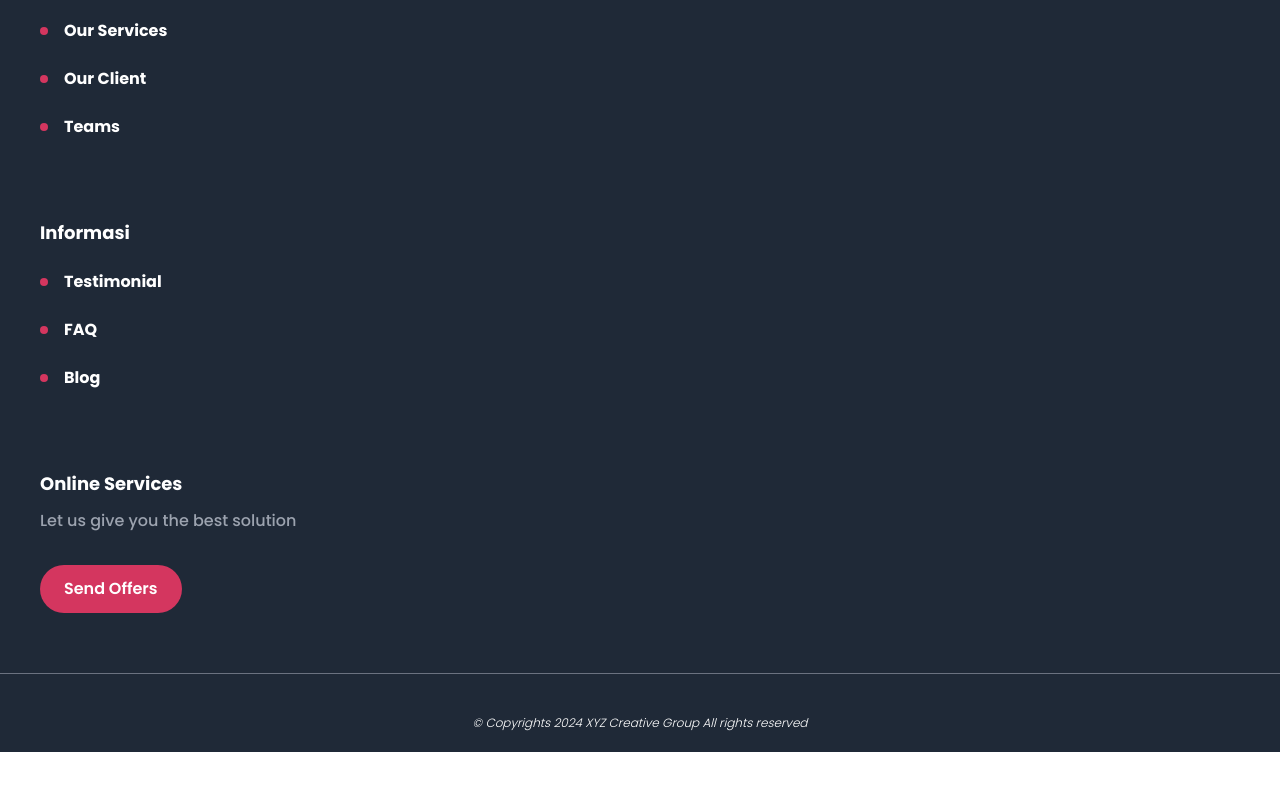
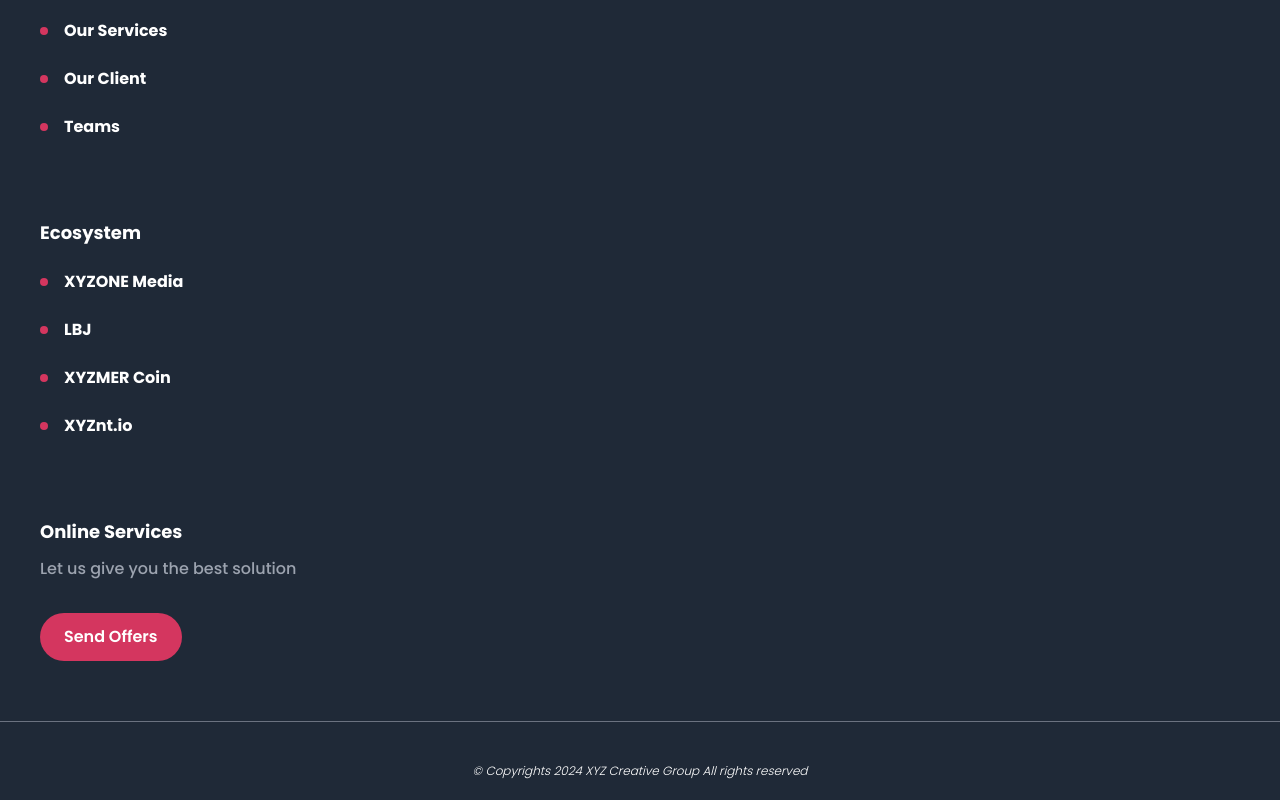
Before and after one commit to BLWARK/ujoheowasje0oqwaopepokdaskkxyz, a Next.js app: page /main/event-production in a window 1280 px wide. Shown: the part 2226-3026 px from the top of the page. Before the commit the page ends 2978 px from the top, so only its background shows below. Built offline with nearby package versions, Linux system fonts and the light colour scheme.

Commit message:
Update; Resource; addCTA page;

```diff
--- a/app/layout.tsx
+++ b/app/layout.tsx
@@ -2,6 +2,7 @@
 import { Poppins } from "next/font/google";
 import Navbar from "@/components/navigation/Navbar";
 import Footer from "@/components/footer/Footer"
+import ScrollTop from "@/components/scroll-to-top/Scroll"
 import "./globals.css";
 
 const poppins = Poppins({
@@ -32,6 +33,7 @@
 
           </div>
           <Footer  />
+          <ScrollTop/>
         </div>
 
       </body>
--- a/app/main/digital-media/page.jsx
+++ b/app/main/digital-media/page.jsx
@@ -65,8 +65,8 @@
                 key={index}
                 className={`w-[150px] h-[150px] 2xl:h-[250px] 2xl:w-[250px] rounded-2xl nav-link cursor-custom flex items-center justify-center relative overflow-hidden ${
                   selectedBox === index
-                    ? "2xl:border-4 border-2 border-secondary bg-gray-800 scale-110"
-                    : "bg-gray-700 hover:border-secondary  hover:border-4 hover:scale-105"
+                    ? "2xl:border-4 border-2 border-secondary bg-gray-800 scale-125"
+                    : "bg-gray-700 hover:border-secondary  hover:border-4 hover:scale-125"
                 } transition-all duration-300`}
                 onClick={() => handleBoxClick(index)}
               >
@@ -80,7 +80,7 @@
                 />
 
                 {/* Title di dalam kotak */}
-                <div className="absolute 2xl:py-10 py-4 bottom-0 flex items-center justify-center ">
+                <div className="absolute 2xl:py-[20px] py-4 bottom-0 flex items-center justify-center ">
                   <p className="text-white font-bold text-center text-[10px] md:text-base lg:text-lg">
                     {box.title} {/* Title diambil dari data array */}
                   </p>
--- a/app/page.tsx
+++ b/app/page.tsx
@@ -10,6 +10,7 @@
 import Client from "@/components/page-components/client/Client";
 import Project from "@/components/page-components/project/Project";
 import Teams from "@/components/page-components/teams/Teams";
+import Call from "@/components/page-components/call-to-action/Call"
 
 const Page = () => {
 
@@ -51,6 +52,7 @@
       <Client />
       <Project />
       <Teams />
+      <Call/>
     </div>
   );
 };
--- a/components/card/Card-pillar.jsx
+++ b/components/card/Card-pillar.jsx
@@ -44,7 +44,7 @@
       <div className="absolute inset-0 bg-black bg-opacity-50 flex items-center justify-center opacity-0 hover:opacity-100 transition duration-300">
       <Link href="/main/event-production">
         <button className="text-white bg-secondary py-4 px-6 rounded-full flex items-center gap-2 font-semibold">
-          See More <FaArrowRight />
+          More Details <FaArrowRight />
         </button>
         </Link>
       </div>
@@ -78,7 +78,7 @@
       <div className="absolute inset-0 bg-black bg-opacity-50 flex items-center justify-center opacity-0 hover:opacity-100 transition duration-300">
       <Link href="/main/legal-ip-community">
         <button className="text-white bg-secondary py-4 px-6 rounded-full flex items-center gap-2 font-semibold">
-          See More <FaArrowRight />
+          More Details <FaArrowRight />
         </button>
         </Link>
       </div>
@@ -109,7 +109,7 @@
       <div className="absolute inset-0 bg-black bg-opacity-70 flex items-center justify-center opacity-0 hover:opacity-100 transition duration-300">
       <Link href="/main/digital-media">
         <button className="text-white bg-secondary py-4 px-6 rounded-full flex items-center gap-2 font-semibold">
-          See More <FaArrowRight />
+          More Details <FaArrowRight />
         </button>
         </Link>
       </div>
--- a/components/footer/Footer.jsx
+++ b/components/footer/Footer.jsx
@@ -3,7 +3,6 @@
 import Image from "next/image";
 
 const Footer = () => {
-
   const scrollToSection = (sectionId) => {
     const element = document.getElementById(sectionId);
     if (element) {
@@ -14,7 +13,6 @@
   return (
     <div className="w-screen h-full flex flex-col bg-gray-800 ">
       <div className="h-full flex flex-col 2xl:flex-row justify-start items-start">
-
         {/* Seksi 1 */}
         <div className="foot-sec1 px-10 py-10 2xl:px-20 2xl:py-20 w-full 2xl:w-[25%] flex flex-col justify-start items-start">
           <div className="Logo text-white font-bold text-[24px] 2xl:text-[32px]">
@@ -26,7 +24,6 @@
               priority={true}
               className="object-contain 2xl:object-cover"
             />
-
           </div>
           <div className="sub-judul py-5 2xl:py-7 text-gray-400 text-[14px] 2xl:text-[18px]">
             <p>Wisma Aria FI. 2 Room 204</p>
@@ -38,17 +35,23 @@
           </div>
           <div className="contact mt-5 flex justify-start items-center gap-4">
             <div className="w-[8px] h-[8px] bg-hover rounded-full"></div>
-            <div className="contact font-bold text-white">Phone : +62 81295095096</div>
+            <div className="contact font-bold text-white">
+              Phone : +62 81295095096
+            </div>
           </div>
           <div className="contact mt-5 flex justify-start items-center gap-4">
             <div className="w-[8px] h-[8px] bg-hover rounded-full"></div>
-            <div className="contact font-bold text-white">Email : contact@xyzgroup.id</div>
+            <div className="contact font-bold text-white">
+              Email : contact@xyzgroup.id
+            </div>
           </div>
         </div>
 
         {/* Seksi 2 */}
         <div className="foot-sec2 px-10 py-10 2xl:px-20 2xl:py-20 w-full 2xl:w-[25%] flex flex-col justify-start items-start gap-3">
-          <div className="Logo text-white font-bold text-[18px] 2xl:text-[22px]">XYZ Creative Group</div>
+          <div className="Logo text-white font-bold text-[18px] 2xl:text-[22px]">
+            XYZ Creative Group
+          </div>
           <div
             role="button"
             onClick={() => scrollToSection("home")}
@@ -101,24 +104,57 @@
 
         {/* Seksi 3 */}
         <div className="foot-sec3 px-10 py-10 2xl:px-20 2xl:py-20 w-full 2xl:w-[25%] flex flex-col justify-start items-start gap-3">
-          <div className="Logo text-white font-bold text-[18px] 2xl:text-[22px]">Informasi</div>
-          <div className="contact mt-3 flex justify-start items-center gap-4">
+          <div className="Logo text-white font-bold text-[18px] 2xl:text-[22px]">
+            Ecosystem
+          </div>
+
+          {/* Ecosystem Links */}
+          <a
+            href="https://xyzonemedia.com"
+            target="_blank"
+            rel="noopener noreferrer"
+            className="contact mt-3 flex justify-start items-center gap-4 cursor-custom nav-link"
+          >
             <div className="w-[8px] h-[8px] bg-hover rounded-full"></div>
-            <div className="contact font-bold text-white">Testimonial</div>
-          </div>
-          <div className="contact mt-3 flex justify-start items-center gap-4">
+            <div className="font-bold text-white">XYZONE Media</div>
+          </a>
+
+          <a
+            href="https://lbj.xyzonemedia.com"
+            target="_blank"
+            rel="noopener noreferrer"
+            className="contact mt-3 flex justify-start items-center gap-4 cursor-custom nav-link"
+          >
             <div className="w-[8px] h-[8px] bg-hover rounded-full"></div>
-            <div className="contact font-bold text-white">FAQ</div>
-          </div>
-          <div className="contact mt-3 flex justify-start items-center gap-4">
+            <div className="font-bold text-white">LBJ</div>
+          </a>
+
+          <a
+            href="https://xyzmercoin.xyz"
+            target="_blank"
+            rel="noopener noreferrer"
+            className="contact mt-3 flex justify-start items-center gap-4 cursor-custom nav-link"
+          >
             <div className="w-[8px] h-[8px] bg-hover rounded-full"></div>
-            <div className="contact font-bold text-white">Blog</div>
-          </div>
+            <div className="font-bold text-white">XYZMER Coin</div>
+          </a>
+
+          <a
+            href="https://xyznt.io"
+            target="_blank"
+            rel="noopener noreferrer"
+            className="contact mt-3 flex justify-start items-center gap-4 cursor-custom nav-link"
+          >
+            <div className="w-[8px] h-[8px] bg-hover rounded-full"></div>
+            <div className="font-bold text-white">XYZnt.io</div>
+          </a>
         </div>
 
         {/* Seksi 4 */}
         <div className="foot-sec4 px-10 py-10 2xl:px-20 2xl:py-20 w-full 2xl:w-[25%] flex flex-col justify-start items-start gap-3">
-          <div className="Logo text-white font-bold text-[18px] 2xl:text-[22px]">Online Services</div>
+          <div className="Logo text-white font-bold text-[18px] 2xl:text-[22px]">
+            Online Services
+          </div>
           <div className="contact text-gray-400 text-[16px] 2xl:text-[18px]">
             Let us give you the best solution
           </div>
@@ -128,7 +164,6 @@
           >
             Send Offers
           </button>
-
         </div>
       </div>
 
--- /dev/null
+++ b/components/page-components/call-to-action/Call.jsx
@@ -0,0 +1,58 @@
+"use client";
+import React, { useEffect } from "react";
+import AOS from "aos";
+import "aos/dist/aos.css";
+import Image from "next/image";
+
+
+const Call = () => {
+  useEffect(() => {
+    AOS.init({
+      duration: 700,
+      easing: "ease-out",
+      once: true,
+    });
+  }, []);
+
+  return (
+    <div
+      id="Call"
+      className="Our-pillar-sec w-full 2xl:h-full flex 2xl:flex-row xl:flex-row lg:flex-col md:flex-col flex-col justify-center items-center 2xl:px-20 px-5 md:py-[100px] py-[20px] bg-gray-900"
+    >
+
+
+      <div
+        data-aos="fade-left"
+        className="relative top w-full flex justify-center items-center 2xl:p-20 px-3 py-20 text-centerS"
+      >
+
+        <div className=" relative content flex flex-col md:justify-center md:items-center 2xl:justify-center 2xl:items-center justify-start items-start">
+
+        <div className="w-[100px] h-[5px] bg-hover rounded-full mb-10 -mt-10"></div>
+
+          <p className="w-full flex 2xl:justify-center 2xl:items-center md:justify-center md:items-center 2xl:text-center text-secondary 2xl:text-[52px] md:text-[58px] text-[32px] font-bold">
+          Solve Your Business Problems with Innovative Solutions
+          </p>
+
+          <p className="text-white font-medium w-[80%] mt-5 2xl:text-center xl:text-center text-left">
+          We provide tailored strategies and innovative approaches that not only solve your brand’s challenges but also enhance its potential, ensuring your project reaches new heights of success and impact.
+          </p>
+
+
+          <button
+            className="px-6 py-3 2xl:px-8 2xl:py-4 bg-secondary text-white font-semibold rounded-full hover:bg-hover mt-10"
+            onClick={() => window.open("https://wa.link/jkjtnj", "_blank", "noopener,noreferrer")}
+          >
+            Contact Us
+          </button>
+
+
+
+
+        </div>
+      </div>
+    </div>
+  );
+};
+
+export default Call;
--- a/components/page-components/client/Client.jsx
+++ b/components/page-components/client/Client.jsx
@@ -34,6 +34,7 @@
         "/INDOBAROMETER.png",
         "/MPR.png",
         "/Depaul.png",
+        "/BPKH.png",
       ];
   return (
     <div id="Client" className="Our-client w-full 2xl:h-full flex 2xl:flex-row xl:flex-row lg:flex-col md:flex-col flex-col justify-center items-center 2xl:px-20 px-5 md:py-[100px] py-[20px] bg-gradient-to-t from-teal-600 to-white ">
--- a/components/page-components/teams/Teams.jsx
+++ b/components/page-components/teams/Teams.jsx
@@ -83,7 +83,7 @@
     {...swipeHandlers}
     id="Teams"
     data-aos="fade-up"
-    className="Leaders Our-pillar-sec w-full 2xl:h-full flex flex-col 2xl:justify-center 2xl:items-center xl:justify-center xl:items-center justify-start items-start 2xl:px-20 px-5 md:py-[100px] py-[20px] bg-gray-700"
+    className="Leaders Our-pillar-sec w-full 2xl:h-full h-[1650px] flex flex-col 2xl:justify-center 2xl:items-center xl:justify-center xl:items-center justify-start items-start 2xl:px-20 px-5 md:py-[100px] py-[20px] bg-gray-700"
   >
     <p className="w-full flex 2xl:justify-center 2xl:items-center xl:justify-center xl:items-center justify-start items-start 2xl:text-[28px] text-[20px] text-secondary font-bold 2xl:mt-10 mt-10">
       Meet Our Visionary Leaders
--- /dev/null
+++ b/components/scroll-to-top/Scroll.jsx
@@ -0,0 +1,44 @@
+"use client";
+import React, { useState, useEffect } from "react";
+import { AiOutlineArrowUp } from "react-icons/ai";
+
+const ScrollToTop = () => {
+  const [isVisible, setIsVisible] = useState(false);
+
+  const toggleVisibility = () => {
+    if (window.scrollY > 300) {
+      setIsVisible(true);
+    } else {
+      setIsVisible(false);
+    }
+  };
+
+  const scrollToTop = () => {
+    window.scrollTo({
+      top: 0,
+      behavior: "smooth",
+    });
+  };
+
+  useEffect(() => {
+    window.addEventListener("scroll", toggleVisibility);
+    return () => {
+      window.removeEventListener("scroll", toggleVisibility);
+    };
+  }, []);
+
+  return (
+    <div>
+      {isVisible && (
+        <button
+          onClick={scrollToTop}
+          className="fixed bottom-8 right-8 bg-secondary text-white p-3 rounded-full shadow-lg hover:bg-hover transition duration-300 cursor-custom nav-link z-50"
+        >
+          <AiOutlineArrowUp className="text-2xl" />
+        </button>
+      )}
+    </div>
+  );
+};
+
+export default ScrollToTop;
```
Also changed, not shown: components/page-components/hero/Hero.jsx (+10 -10 lines), public/BPKH.png (added), 1 other file (tests, documents, lock files or other folders). Lines whose indentation alone changed are shown as unchanged.
